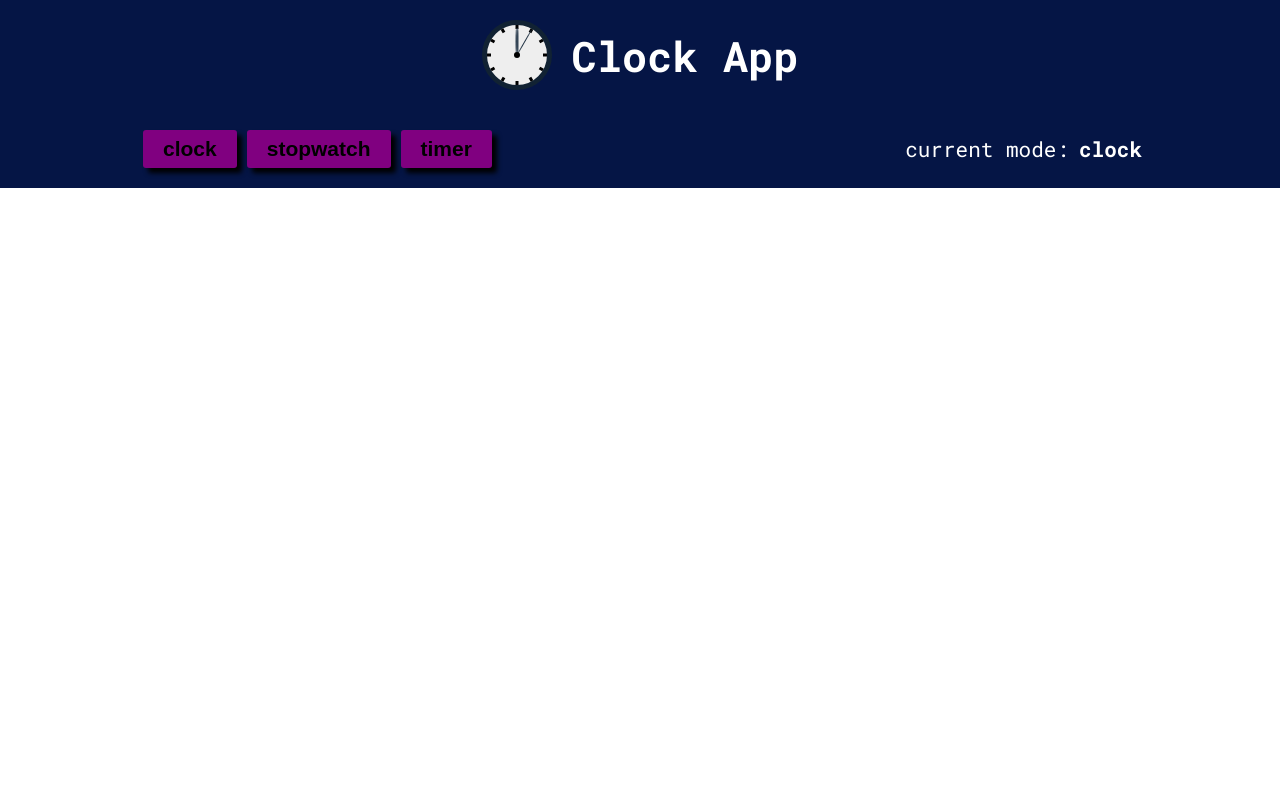
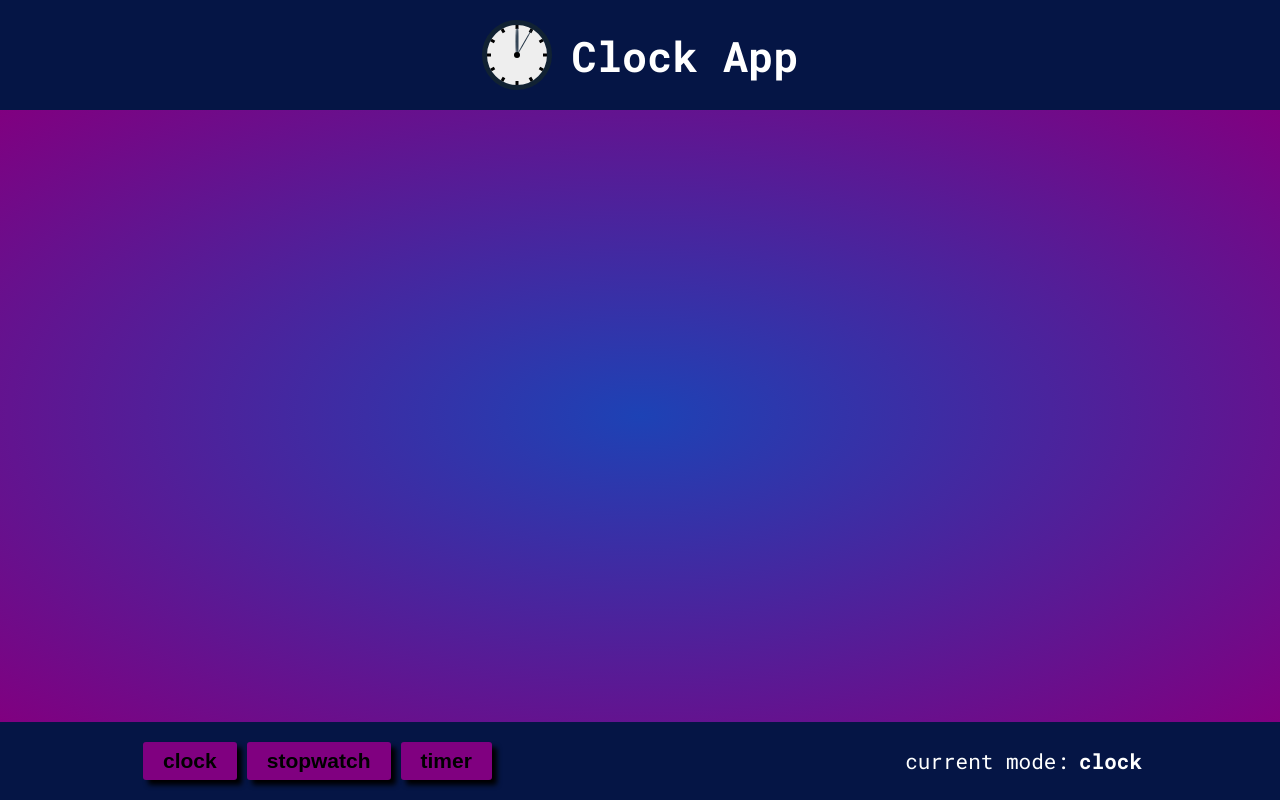
Before and after one commit to krylak123/react-clock-app, a React app: page / in a window 1280 px wide. Built offline with nearby package versions, Linux system fonts and the light colour scheme.

Commit message:
Created Content component

```diff
--- a/src/components/App.js
+++ b/src/components/App.js
@@ -2,6 +2,7 @@ import React, { useState } from 'react';
 import GlobalStyles from '../styles/GlobalStyles';
 
 import Header from './Header';
+import Content from './Content';
 import Footer from './Footer';
 
 const App = () => {
@@ -11,6 +12,7 @@ const App = () => {
     <>
       <GlobalStyles />
       <Header />
+      <Content mode={currentMode} />
       <Footer mode={currentMode} modeChanger={setCurrentMode} />
     </>
   );
--- /dev/null
+++ b/src/components/Content.js
@@ -0,0 +1,35 @@
+import React from 'react';
+import PropTypes from 'prop-types';
+import styled from 'styled-components';
+
+// import Timer from './Timer';
+
+const Content = ({ mode }) => {
+  let currentContent;
+
+  // if (mode === 'clock') {
+  //   currentContent = <Timer />;
+  // }
+
+  return (
+    <ContentWrapper>
+      <Container>{currentContent}</Container>
+    </ContentWrapper>
+  );
+};
+
+Content.propTypes = {
+  mode: PropTypes.string.isRequired,
+};
+
+const ContentWrapper = styled.main`
+  flex-grow: 1;
+  background: radial-gradient(#1d42b5, #800080);
+`;
+
+const Container = styled.div`
+  margin: 0 auto;
+  max-width: 1024px;
+`;
+
+export default Content;
```
